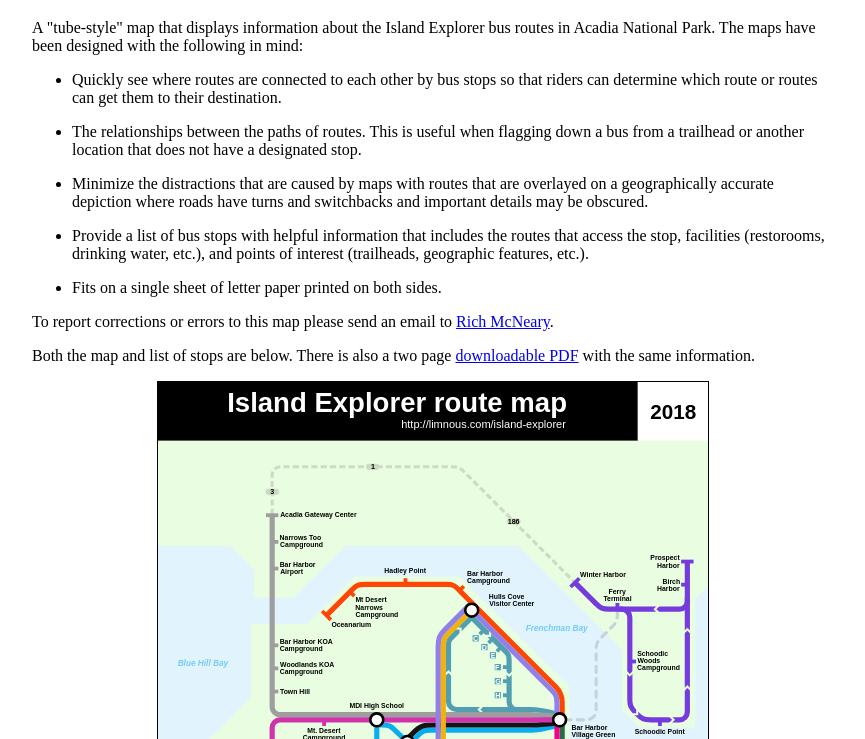
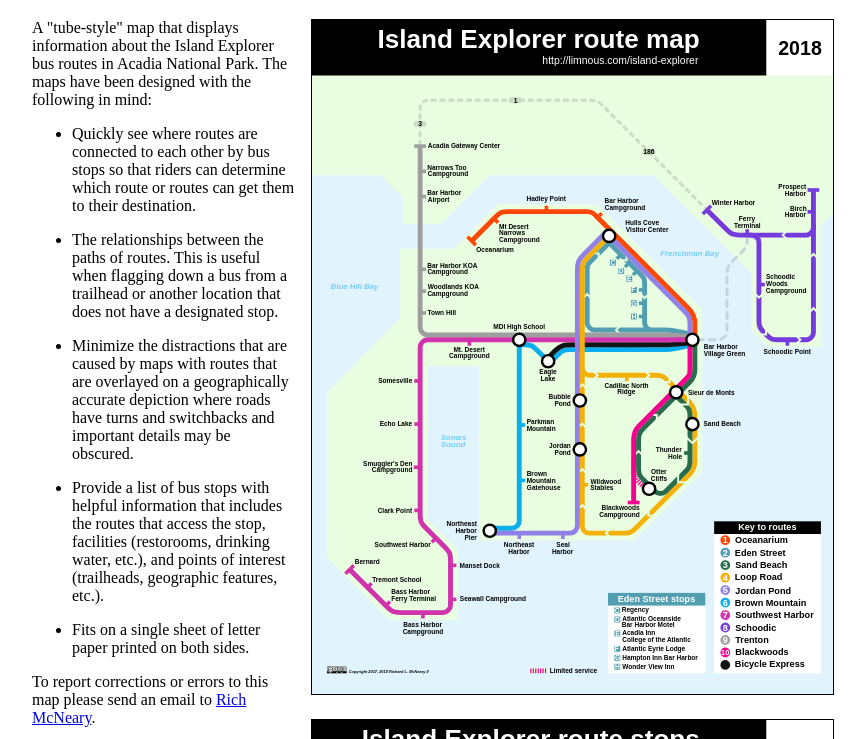
Before and after one commit to rlmcneary2/island-explorer-map, a plain HTML site: page index.html in a window 1280 px wide. Shown: the part 61-800 px from the top of the page, without its empty margins (208-1073 px from the left). Drawn offline with Linux system fonts and the light colour scheme.

Commit message:
Allow the map to be visible when the user lands on the page.

```diff
--- a/docs/style.css
+++ b/docs/style.css
@@ -62,3 +62,9 @@ li {
 img.map, img.stop {
     border: 1px solid black;
 }
+
+.sidebar-section {
+    float: left;
+    margin-right: 15px;
+    max-width: 33%;
+}
--- a/index.html
+++ b/index.html
@@ -39,6 +39,7 @@ CONNECTION WITH THE SOFTWARE OR THE USE OR OTHER DEALINGS IN THE SOFTWARE.
 <body>
 	<main class="content">
 		<h1>Island Explorer Map</h1>
+		<section class="sidebar-section">
 			<p>A "tube-style" map that displays information about the Island Explorer bus routes in Acadia National Park. The maps have been designed with the following in mind:</p>
 			<ul>
 				<li>Quickly see where routes are connected to each other by bus stops so that riders can determine which route or routes can get them to their destination.</li>
@@ -51,6 +52,7 @@ CONNECTION WITH THE SOFTWARE OR THE USE OR OTHER DEALINGS IN THE SOFTWARE.
 			<p>To report corrections or errors to this map please send an email to <a href="https://limnous.com/">Rich McNeary</a>.</p>
 
 			<p>Both the map and list of stops are below. There is also a two page <a href="2018/island-explorer-routes-2018.pdf" alt="Island Explorer route stops">downloadable PDF</a> with the same information.</p>
+		</section>
 
 		<section class="map-section">
 			<div class="map-container">
```
Lines whose indentation alone changed are shown as unchanged.
